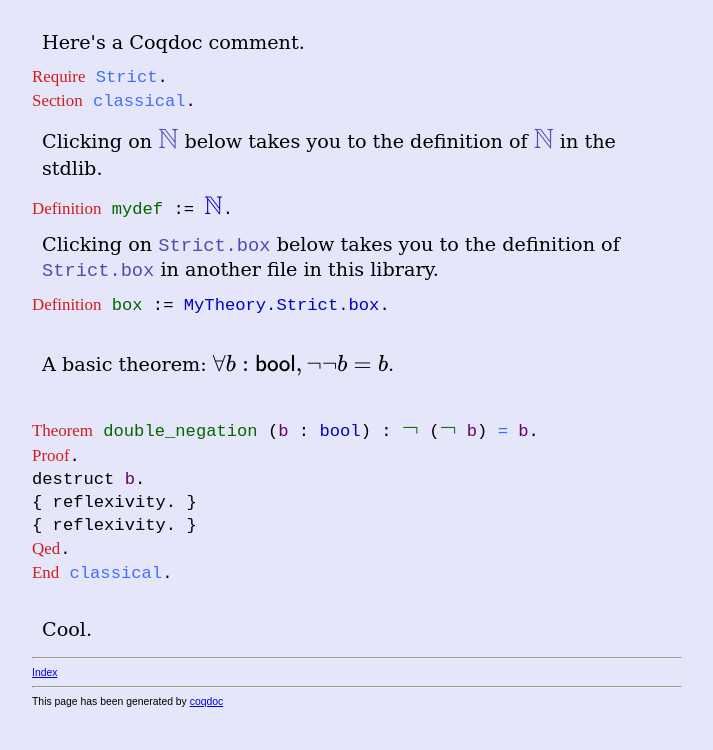
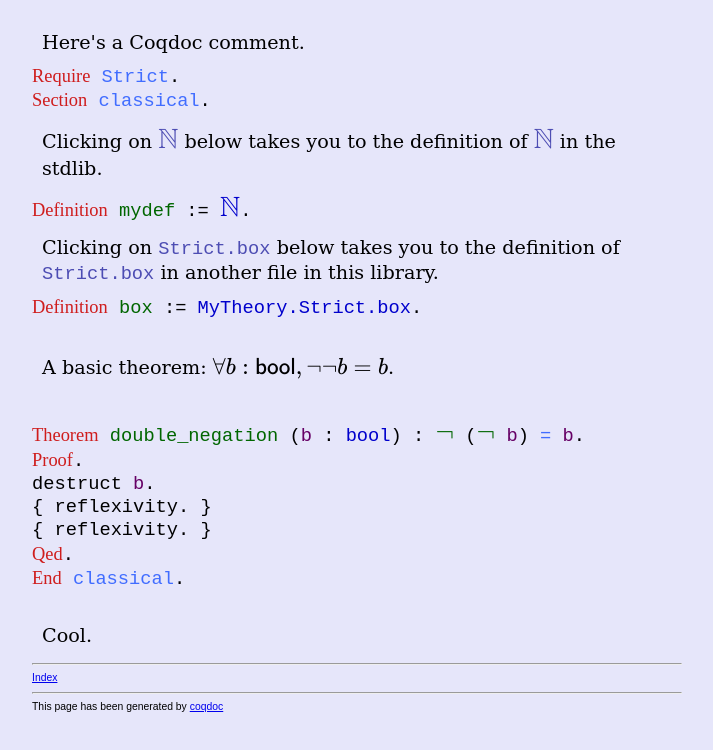
Before and after one commit to patrick-nicodemus/patrick-nicodemus.github.io, a website: page MyTheory.html/MyTheory.A.html in a window 1280 px wide. Shown: the part 108-858 px from the top of the page, without its empty margins (283-996 px from the left). Drawn offline with nearby package versions, Linux system fonts and the light colour scheme.

Commit message:
Size tweak.

```diff
--- a/MyTheory.html/coqdoc.css
+++ b/MyTheory.html/coqdoc.css
@@ -138,7 +138,7 @@ h4.section {
 .code {
     display: block;
 /*  padding-left: 15px; */
-    font-size: 110%;
+    font-size: 120%;
     font-family: monospace;
  }
 
```
